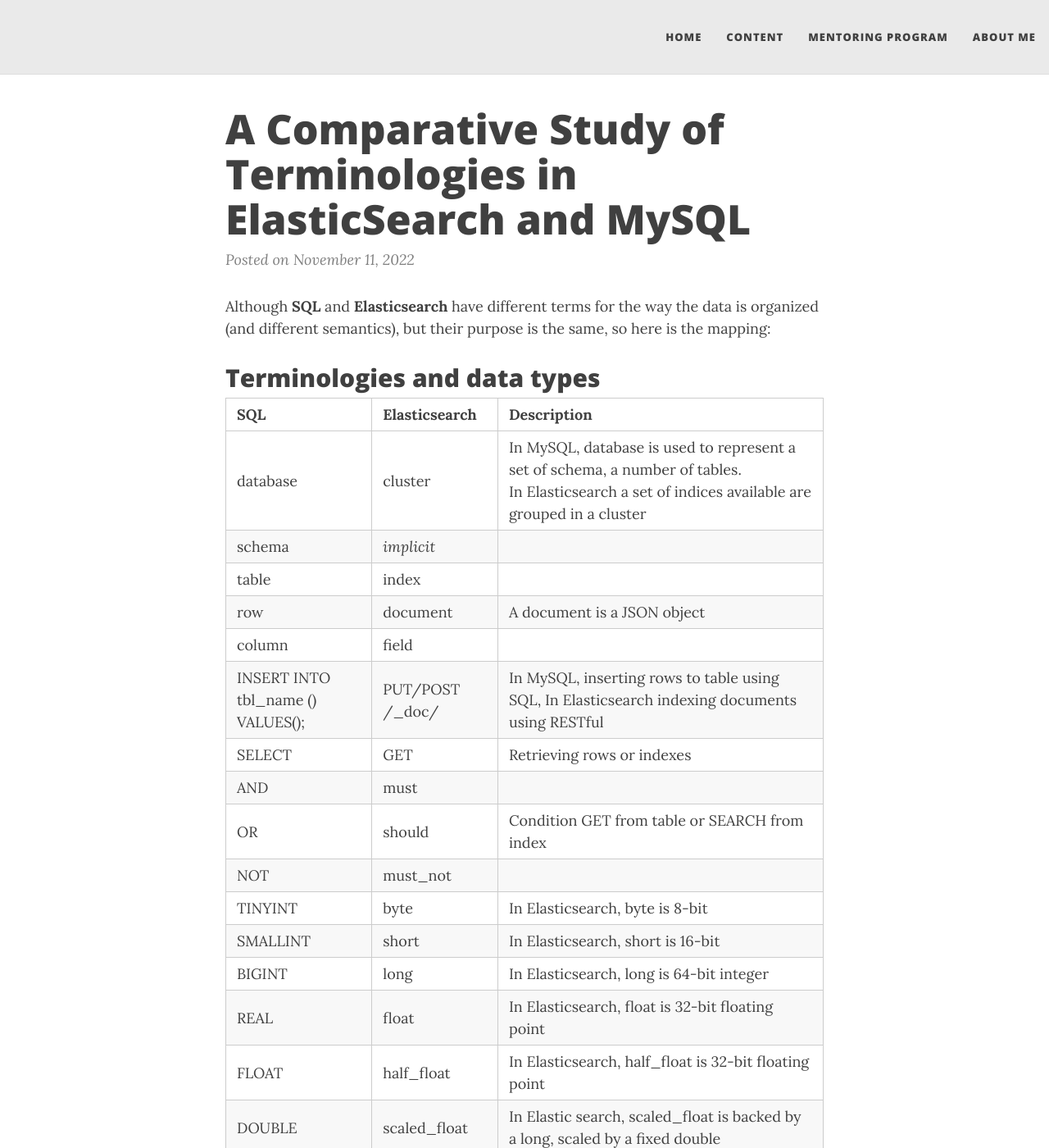
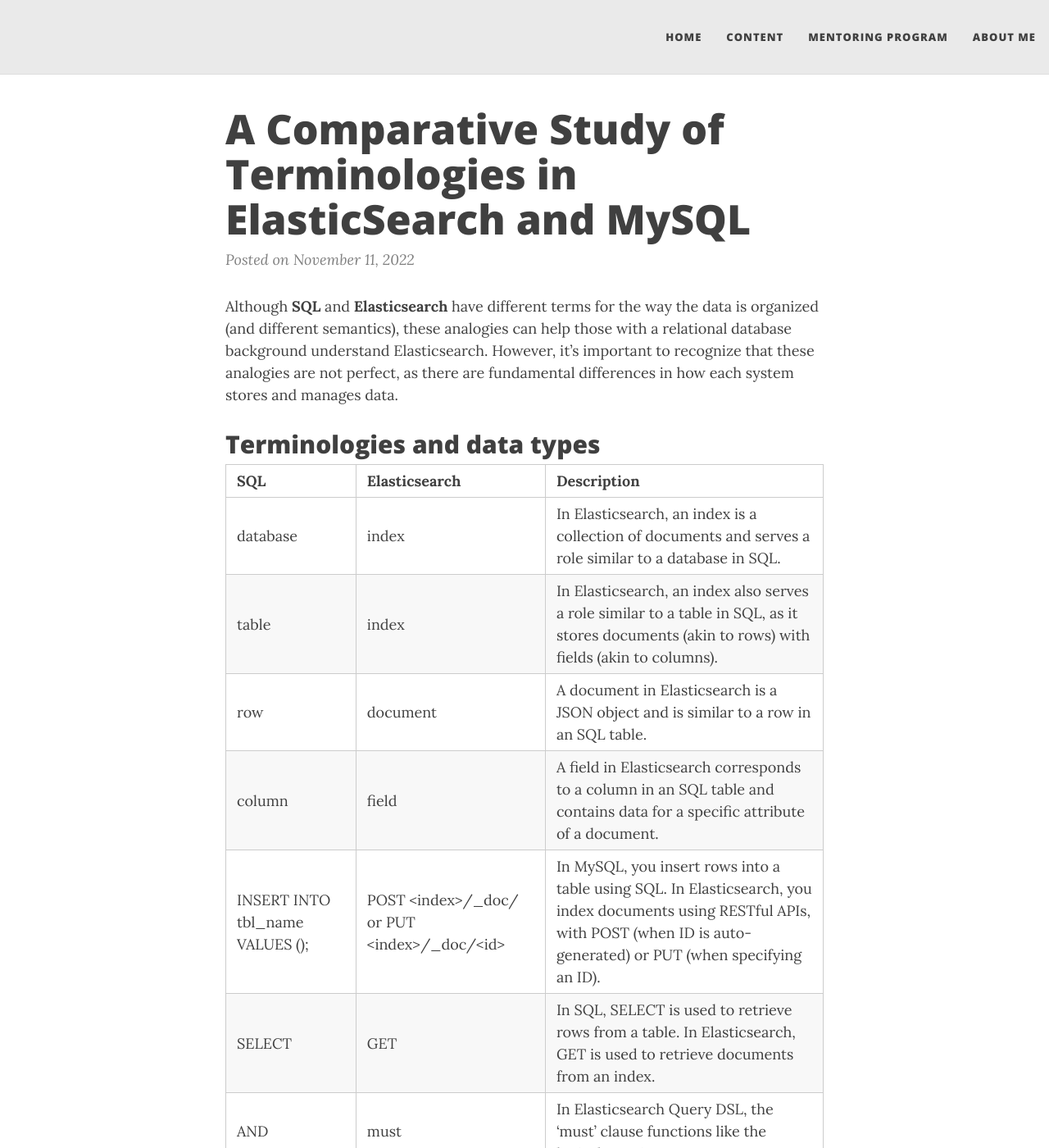
Before and after one commit to thachlp/thachlp.github.io, a Jekyll site: the page built from _posts/2022-11-11-sql-vs-elasticsearch.md, in a window 1280 px wide and 1400 px high. Shown: the whole window at 82% size. Built offline with Jekyll 4.4.1, drawn with Linux system fonts in a browser that asks for light colours; nearby versions of some CDN libraries; some of the changed text lies outside the part shown.

Commit message:
Update 2022-11-11-sql-vs-elasticsearch.md

```diff
--- a/_posts/2022-11-11-sql-vs-elasticsearch.md
+++ b/_posts/2022-11-11-sql-vs-elasticsearch.md
@@ -4,31 +4,30 @@
 tags: [Databases, Elasticsearch]
 comments: true
 ---
-Although **SQL** and **Elasticsearch** have different terms for the way the data is organized (and different semantics), but their purpose is the same, so here is the mapping:
+Although **SQL** and **Elasticsearch** have different terms for the way the data is organized (and different semantics), these analogies can help those with a relational database background understand Elasticsearch. However, it's important to recognize that these analogies are not perfect, as there are fundamental differences in how each system stores and manages data.
 ## Terminologies and data types
 
 | SQL                               | Elasticsearch                           | Description                                                                                                                                                                              |
 |-----------------------------------|-----------------------------------------|------------------------------------------------------------------------------------------------------------------------------------------------------------------------------------------|
-| database                          | cluster                                 | In MySQL, database is used to represent a set of schema, a number of tables. <br/>In Elasticsearch a set of indices available are grouped in a cluster                                   |
-| schema                            | *implicit*                              |                                                                                                                                                                                          |
-| table                             | index                                   |                                                                                                                                                                                          |
-| row                               | document                                | A document is a JSON object                                                                                                                                                              |
-| column                            | field                                   |                                                                                                                                                                                          |
-| INSERT INTO tbl_name () VALUES(); | PUT/POST <index_name>/_doc/<identifier> | In MySQL, inserting rows to table using SQL, In Elasticsearch indexing documents using RESTful                                                                                           |
-| SELECT                            | GET                                     | Retrieving rows or indexes                                                                                                                                                               |
-| AND                               | must                                    |                                                                                                                                                                                          |
-| OR                                | should                                  | Condition GET from table or SEARCH from index                                                                                                                                            |
-| NOT                               | must_not                                |                                                                                                                                                                                          |
-| TINYINT                           | byte                                    | In Elasticsearch, byte is 8-bit                                                                                                                                                          |
-| SMALLINT                          | short                                   | In Elasticsearch, short is 16-bit                                                                                                                                                        |
-| BIGINT                            | long                                    | In Elasticsearch, long is 64-bit integer                                                                                                                                                 |
-| REAL                              | float                                   | In Elasticsearch, float is 32-bit floating point                                                                                                                                         |
-| FLOAT                             | half_float                              | In Elasticsearch, half_float is 32-bit floating point                                                                                                                                    |
-| DOUBLE                            | scaled_float                            | In Elastic search, scaled_float is backed by a long, scaled by a fixed double                                                                                                            |
-| VARCHAR                           | keyword                                 | In Elasticsearch, keyword which is used for structured content such as IDs, email addresses, hostnames, status codes, zipcodes .... <br/>Avoid using keyword fields for full-text search |
-| VARCHAR                           | text                                    | In Elasticsearch, text for full-text content such as the body of an email or description of product                                                                                      |
-| VARCHAR                           | ip                                      | In Elasticsearch, ip field can index/store either IPv4 or IPv6                                                                                                                           |
-| VARCHAR                           | version                                 | In Elasticsearch, version is a specialization of keyword for handling software version                                                                                                   |
-| TIMESTAMP                         | date                                    | In Elasticsearch, date can be strings containing formatted dates, a number representing milliseconds-since-the-epoch, seconds-since-the-epoch                                            |
-| STRUCT                            | object                                  | A JSON object                                                                                                                                                                            |
-| STRUCT                            | nested                                  | A specialised version of the object that allows arrays of object                                                                                                                         |
+| database                          | index                                   | In Elasticsearch, an index is a collection of documents and serves a role similar to a database in SQL.                                                                                 |
+| table                             | index                                   | In Elasticsearch, an index also serves a role similar to a table in SQL, as it stores documents (akin to rows) with fields (akin to columns).                                           |
+| row                               | document                                | A document in Elasticsearch is a JSON object and is similar to a row in an SQL table.                                                                                                    |
+| column                            | field                                   | A field in Elasticsearch corresponds to a column in an SQL table and contains data for a specific attribute of a document.                                                               |
+| INSERT INTO tbl_name VALUES ();   | POST \<index>/_doc/ or PUT \<index>/_doc/\<id> | In MySQL, you insert rows into a table using SQL. In Elasticsearch, you index documents using RESTful APIs, with POST (when ID is auto-generated) or PUT (when specifying an ID).        |
+| SELECT                            | GET                                     | In SQL, SELECT is used to retrieve rows from a table. In Elasticsearch, GET is used to retrieve documents from an index.                                                                |
+| AND                               | must                                    | In Elasticsearch Query DSL, the 'must' clause functions like the logical AND in SQL.                                                                                                     |
+| OR                                | should                                  | In Elasticsearch Query DSL, the 'should' clause functions like the logical OR in SQL.                                                                                                    |
+| NOT                               | must_not                                | In Elasticsearch Query DSL, the 'must_not' clause functions like the logical NOT in SQL.                                                                                                 |
+| TINYINT                           | byte                                    | In Elasticsearch, 'byte' is an 8-bit signed integer.                                                                                                                                     |
+| SMALLINT                          | short                                   | In Elasticsearch, 'short' is a 16-bit signed integer.                                                                                                                                    |
+| BIGINT                            | long                                    | In Elasticsearch, 'long' is a 64-bit signed integer.                                                                                                                                     |
+| REAL                              | float                                   | In Elasticsearch, 'float' is a 32-bit single-precision floating point.                                                                                                                   |
+| FLOAT                             | half_float                              | In Elasticsearch, 'half_float' is a 16-bit half-precision floating point.                                                                                                                |
+| DOUBLE                            | scaled_float                            | In Elasticsearch, 'scaled_float' is a floating-point number that is backed by a long and can be scaled by a fixed double factor.                                                         |
+| VARCHAR                           | keyword                                 | In Elasticsearch, 'keyword' is used for structured content such as IDs, email addresses, hostnames, status codes, zip codes, etc. Keyword fields are not analyzed for full-text search.  |
+| VARCHAR                           | text                                    | In Elasticsearch, 'text' is used for full-text content such as the body of an email or a product description. 'Text' fields are analyzed for full-text search.                           |
+| VARCHAR                           | ip                                      | In Elasticsearch, the 'ip' field can index and store either IPv4 or IPv6 addresses.                                                                                                      |
+| VARCHAR                           | version                                 | In Elasticsearch, 'version' is a specialization of the 'keyword' field for handling software version strings.                                                                            |
+| TIMESTAMP                         | date                                    | In Elasticsearch, 'date' fields can index strings containing formatted dates, or numbers representing milliseconds-since-the-epoch or seconds-since-the-epoch.                           |
+| STRUCT                            | object                                  | In Elasticsearch, 'object' fields can hold JSON objects, allowing for nested, complex data structures.                                                                                   |
+| STRUCT                            | nested                                  | In Elasticsearch, 'nested' fields are a specialized version of 'object' fields that allow arrays of objects to be indexed and queried as independent documents.                         |
```
